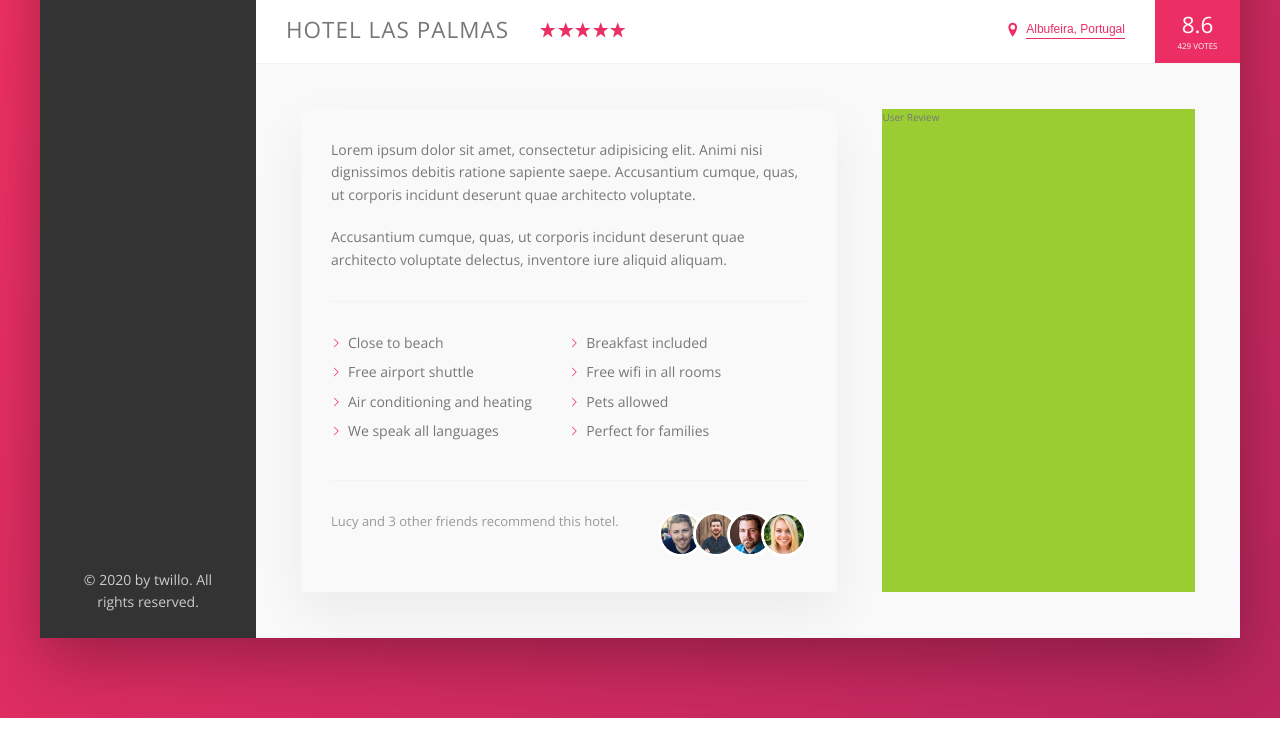
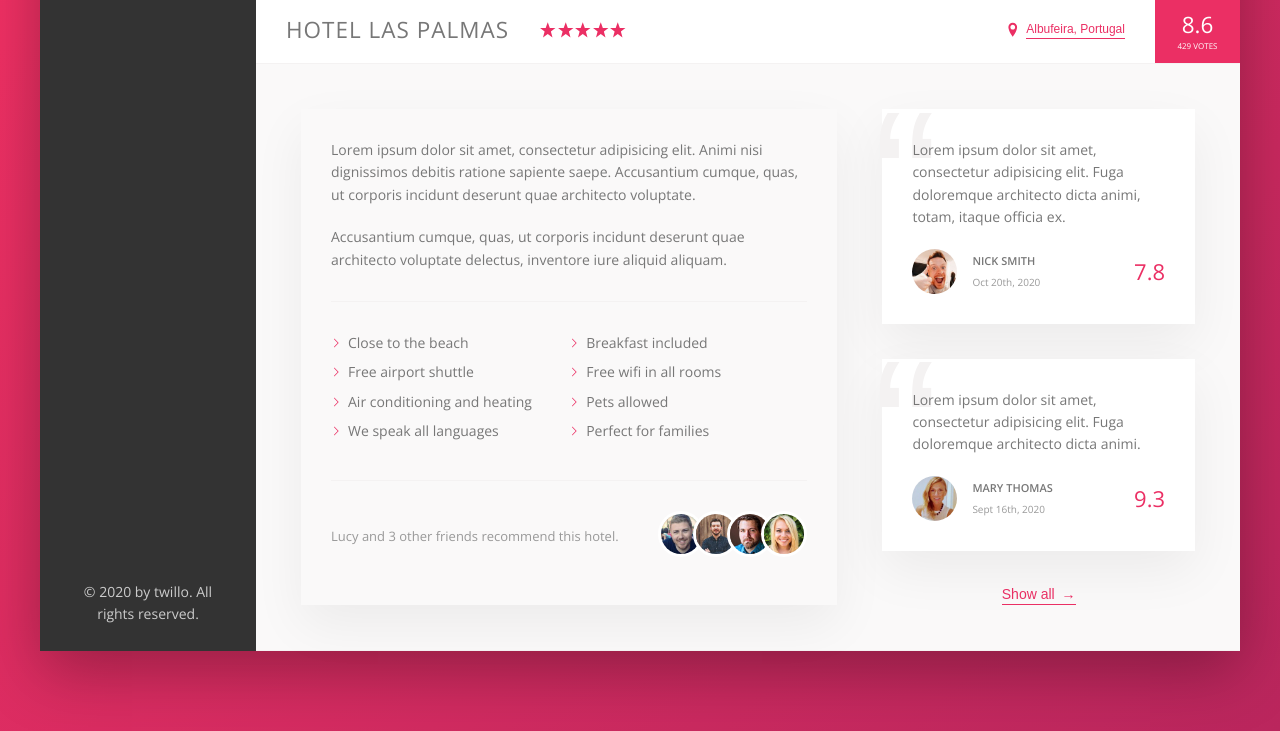
Before and after one commit to nitinporwal/Twillo, a website: page index.html in a window 1280 px wide. Shown: the part 542-1273 px from the top of the page. Drawn offline with nearby package versions, Linux system fonts and the light colour scheme.

Commit message:
complete user review section

```diff
--- a/index.html
+++ b/index.html
@@ -136,7 +136,7 @@
                             Accusantium cumque, quas, ut corporis incidunt deserunt quae architecto voluptate delectus, inventore iure aliquid aliquam.
                         </p>
                         <ul class="list">
-                            <li class="list__item">Close to beach</li>
+                            <li class="list__item">Close to the beach</li>
                             <li class="list__item">Breakfast included</li>
                             <li class="list__item">Free airport shuttle</li>
                             <li class="list__item">Free wifi in all rooms</li>
@@ -158,7 +158,45 @@
                         </div>
                     </div>
                     <div class="user-review">
-                        User Review
+                        <figure class="review">
+                            <blockquote class="review__text">
+                                Lorem ipsum dolor sit amet, consectetur adipisicing elit. Fuga doloremque architecto dicta animi, totam, itaque officia ex.
+                            </blockquote>
+                            <figcaption class="review__user">
+                                <img src="img/user-1.jpg" alt="User 1" class="review__photo">
+                                <div class="review__user-box">
+                                    <p class="review__user-name">
+                                        Nick Smith
+                                    </p>
+                                    <p class="review__user-date">
+                                        Oct 20th, 2020
+                                    </p>
+                                </div>
+                                <div class="review__rating">
+                                    7.8
+                                </div>
+                            </figcaption>
+                        </figure>
+                        <figure class="review">
+                            <blockquote class="review__text">
+                                Lorem ipsum dolor sit amet, consectetur adipisicing elit. Fuga doloremque architecto dicta animi.
+                            </blockquote>
+                            <figcaption class="review__user">
+                                <img src="img/user-2.jpg" alt="User 1" class="review__photo">
+                                <div class="review__user-box">
+                                    <p class="review__user-name">
+                                        Mary Thomas
+                                    </p>
+                                    <p class="review__user-date">
+                                        Sept 16th, 2020
+                                    </p>
+                                </div>
+                                <div class="review__rating">
+                                    9.3
+                                </div>
+                            </figcaption>
+                        </figure>
+                        <button class="btn-inline">Show all <span>&rarr;</span></button>
                     </div>
                 </div>
             </main>
--- a/sass/_components.scss
+++ b/sass/_components.scss
@@ -266,8 +266,17 @@
   cursor: pointer;
   transition: all 0.2s;
 
+  & span {
+    margin-left: 3px;
+    transition: margin-left 0.2s;
+  }
+
   &:hover {
     color: var(--color-grey-dark-1);
+
+    span {
+      margin-left: 8px;
+    }
   }
 
   &:focus {
@@ -341,10 +350,12 @@
 
 //////////////////////////////////////
 // RECOMMEND
+
 .recommend {
   font-size: 1.3rem;
   color: var(--color-grey-dark-3);
   display: flex;
+  align-items: center;
 
   &__photo {
     height: 4rem;
@@ -366,3 +377,67 @@
   &__friends {
   }
 }
+
+//////////////////////////////////////
+// REVIEW
+
+.review {
+  background-color: #fff;
+  box-shadow: var(--shadow-light);
+  margin-bottom: 3.5rem;
+  padding: 3rem;
+  position: relative;
+
+  &__text {
+    position: relative;
+    margin-bottom: 2rem;
+    z-index: 10;
+  }
+
+  &__user {
+    display: flex;
+    align-items: center;
+  }
+
+  &__photo {
+    height: 4.5rem;
+    width: 4.5rem;
+    border-radius: 50%;
+    margin-right: 1.5rem;
+  }
+
+  &__user-box {
+    margin-right: auto;
+  }
+
+  &__user-name {
+    font-size: 1.1rem;
+    font-weight: 600;
+    text-transform: uppercase;
+    margin-bottom: 0.4rem;
+  }
+
+  &__user-date {
+    font-size: 1rem;
+    color: var(--color-grey-dark-3);
+  }
+
+  &__rating {
+    color: var(--color-primary);
+    font-size: 2.2rem;
+    font-weight: 300;
+  }
+
+  &::before {
+    content: '\201C';
+    position: absolute;
+    top: -2.75rem;
+    left: -1rem;
+    font-size: 20rem;
+    color: var(--color-grey-light-2);
+    font-family: sans-serif;
+    line-height: 1;
+    z-index: 1;
+    overflow: hidden;
+  }
+}
--- a/sass/_layout.scss
+++ b/sass/_layout.scss
@@ -36,6 +36,7 @@
 }
 
 .detail {
+  font-size: 1.4rem;
   display: flex;
   padding: 4.5rem;
   background-color: var(--color-grey-light-1);
@@ -43,7 +44,6 @@
 }
 
 .description {
-  font-size: 1.4rem;
   box-shadow: var(--shadow-light);
   flex: 0 0 60%;
   margin-right: 4.5rem;
@@ -51,6 +51,9 @@
 }
 
 .user-review {
-  background-color: yellowgreen;
   flex: 1;
+
+  display: flex;
+  flex-direction: column;
+  align-items: center;
 }
```
Also changed, not shown: css/style.css, 1 other file.
